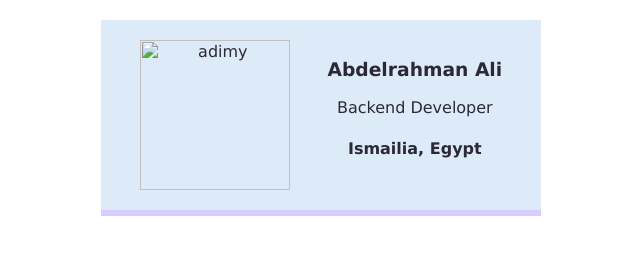
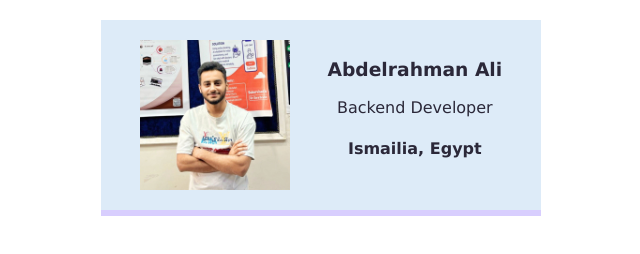
Before and after one commit to ADIMYY/Business-card, a plain HTML site: page index.html in a window 1280 px wide. Shown: the whole page, without its empty margins (319-959 px from the left). Drawn offline with Linux system fonts and the light colour scheme.

Commit message:
Update index.html

```diff
--- a/index.html
+++ b/index.html
@@ -5,7 +5,7 @@
     <body>
         <div class="card">
             <img
-                src="/images/adimy.jpg"
+                src="adimy.jpg"
                 alt="adimy"
                 class="avatar">
             <div>
@@ -16,10 +16,3 @@
         </div>
     </body>
 </html>
-
-<!--
-why write alt ?
-- make website accessible for people with disabilities
-- fallback if image not found
-- help your site rank better in search engines
--->
```
